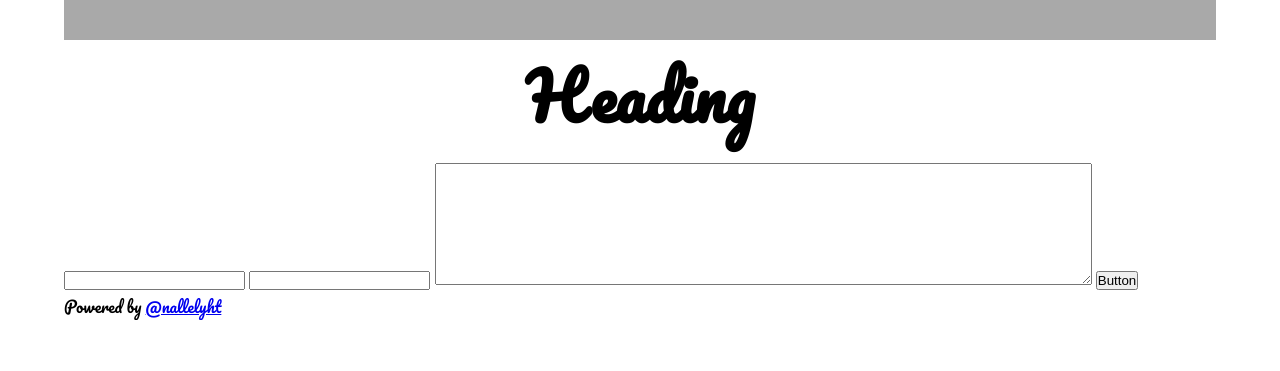
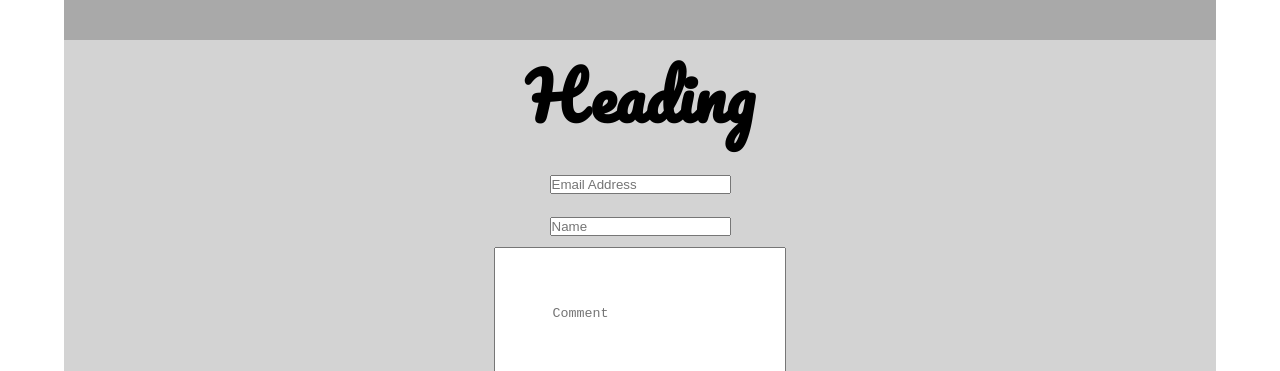
Before and after one commit to Nallelyht/eddII-ejercicio, a plain HTML site: page index.html in a window 1280 px wide. Shown: the part 2429-2800 px from the top of the page. Before the commit the page ends 2749 px from the top, so only its background shows below. Drawn offline with Linux system fonts and the light colour scheme.

Commit message:
version desktop lista

```diff
--- a/css/style.css
+++ b/css/style.css
@@ -73,6 +73,9 @@ body{
   padding: 1%;
   font-family: 'Dancing Script', cursive;
 }
+.lighygray{
+  background-color: lightgray
+}
 .gray{
   background-color: darkgray;
 }
@@ -90,3 +93,33 @@ iframe{
   height: 90%;
   margin: 2% 5%;
 }
+.form{
+  display: flex;
+  flex-direction: column;
+  justify-content: space-around;
+  align-items: center;
+}
+textarea {
+  box-sizing: border-box
+  width: 100%;
+  margin-left: 2%;
+  margin-right: 2%;
+  padding:  5%;
+}
+input{
+  margin: 1% 0;
+}
+button{
+  display: flex;
+  align-self: flex-end;
+  border-radius: 10%;
+  padding: .5% 3%;
+  margin-top: 1%;
+  margin-right: 27%
+}
+footer{
+  display: flex;
+  justify-content: center;
+  margin: 10%;
+  padding: 5% 0;
+}
--- a/index.html
+++ b/index.html
@@ -12,11 +12,11 @@
   <body>
     <header class="container">
       <nav class="nav-bar">
-        <a class="a-nav">Apps</a>
-        <a class="a-nav">Games</a>
-        <a class="a-nav">Movies</a>
-        <a class="a-nav">Books</a>
-        <a class="a-nav">Newspapers</a>
+        <a class="a-nav" href="#">Apps</a>
+        <a class="a-nav" href="#">Games</a>
+        <a class="a-nav" href="#">Movies</a>
+        <a class="a-nav" href="#">Books</a>
+        <a class="a-nav" href="#">Newspapers</a>
       </nav>
     </header>
 
@@ -28,7 +28,7 @@
       </h1></div>
     </section>
 
-    <section class="container">
+    <section class="container lighygray">
       <h2 class="heading">
         Heading
       </h2>
@@ -67,19 +67,19 @@
       </div>
     </section>
 
-    <section class="container">
+    <section class="container lighygray">
       <h2 class="heading">
         Heading
       </h2>
-      <form class="" action="index.html" method="post">
-        <input type="email" name="" value=""/>
-        <input type="text" name="" value=""/>
-        <textarea name="name" rows="8" cols="80"></textarea>
+      <form class="form" action="index.html" method="post">
+        <input type="email" placeholder="Email Address"/>
+        <input type="text" placeholder="Name"/>
+        <textarea placeholder="Comment"></textarea>
         <button type="button" name="button">Button</button>
       </form>
     </section>
 
-    <footer class="container">
+    <footer class="container gray">
       <p>
          Powered by <a href="https://github.com/Nallelyht">@nallelyht</a>
       </p>
```
